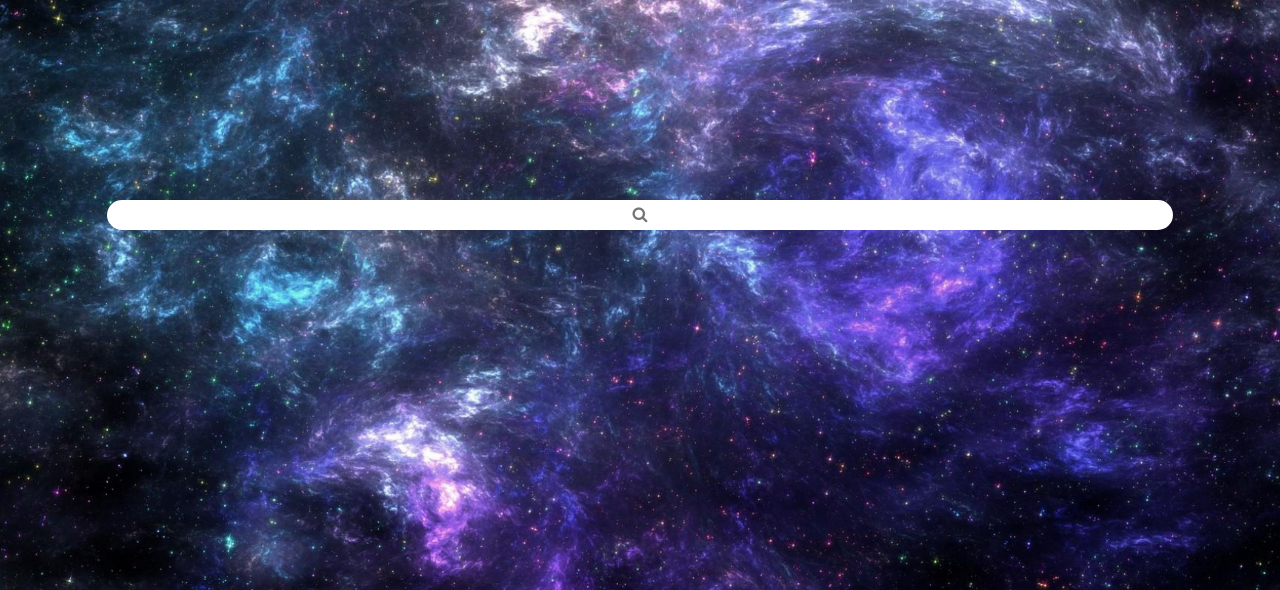
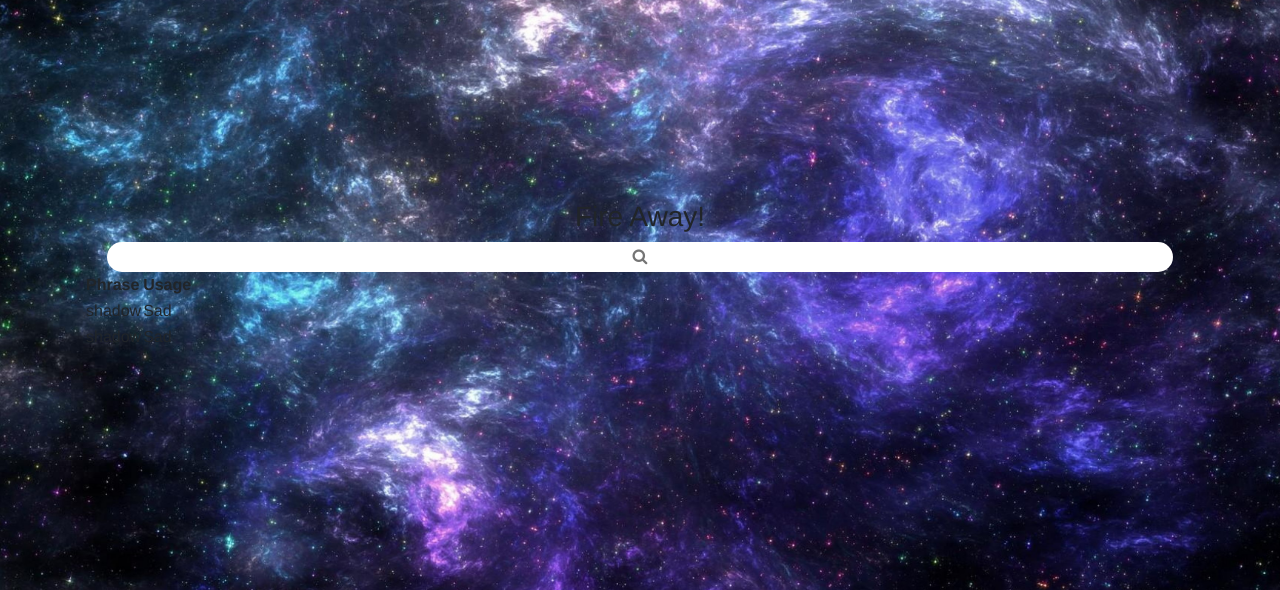
Before and after one commit to god-s-perfect-idiot/reverse-idiom-search, a Python web app: template templates/index.html in a window 1280 px wide. Shown: the part 180-770 px from the top of the page. Run offline with Jinja, Linux system fonts and the light colour scheme; the template is opened without the code that fills it, so the values that code supplies are empty; some libraries are stand-ins or nearby versions.

Commit message:
Add files via upload

```diff
--- a/templates/index.html
+++ b/templates/index.html
@@ -55,7 +55,26 @@
     <div class="row">
       <div class="container">
         <div class="search-bar">
+            <h3 class="search-holder">Fire Away!</h3>
             <input class="expanded-search" type="text" style="font-family:Arial, FontAwesome" placeholder="&#xF002;"/>
+        </div>
+        <div class="tc">
+        <table class="results">
+          <thead>
+            <th>Phrase</th>
+            <th>Usage</th>
+          </thead>
+          <tbody>
+            <tr>
+              <td>shadow</td>
+              <td>Sad</td>
+            </tr>
+            <tr>
+              <td>shadow</td>
+              <td>Sad</td>
+            </tr>
+          </tbody>
+        </table>
         </div>
       </div>
     </div>
@@ -77,20 +96,7 @@
 
   <!-- Template Main Javascript File -->
   <script src="{{url_for('static', filename='js/main.js')}}"></script>
-  <script>
-    $("#short-search").click(function(){
-      $("#short-search").css("visibility","hidden");
-      $("#long-search").css("margin-top","-35px");
-      $("#long-search").css("visibility","visible");
-    });
-  </script>
-  <script>
-  $("#search").click(function(){
-      $("#long-search").css("visibility","hidden");
-      $("#long-search").css("margin-top","35px");
-      $("#short-search").css("visibility","visible");
-  });
-  </script>
+
 
 </body>
 </html>
```
